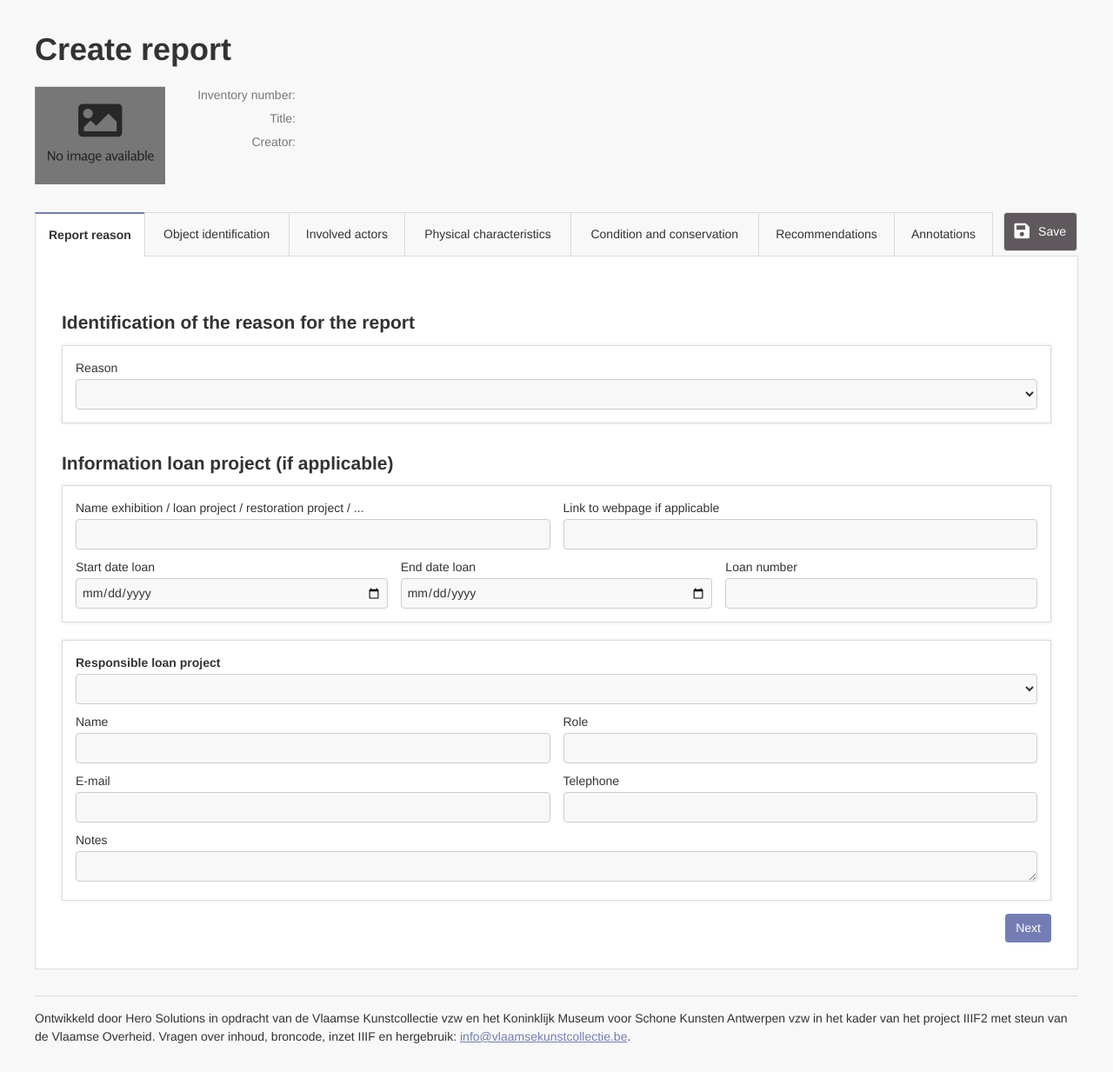
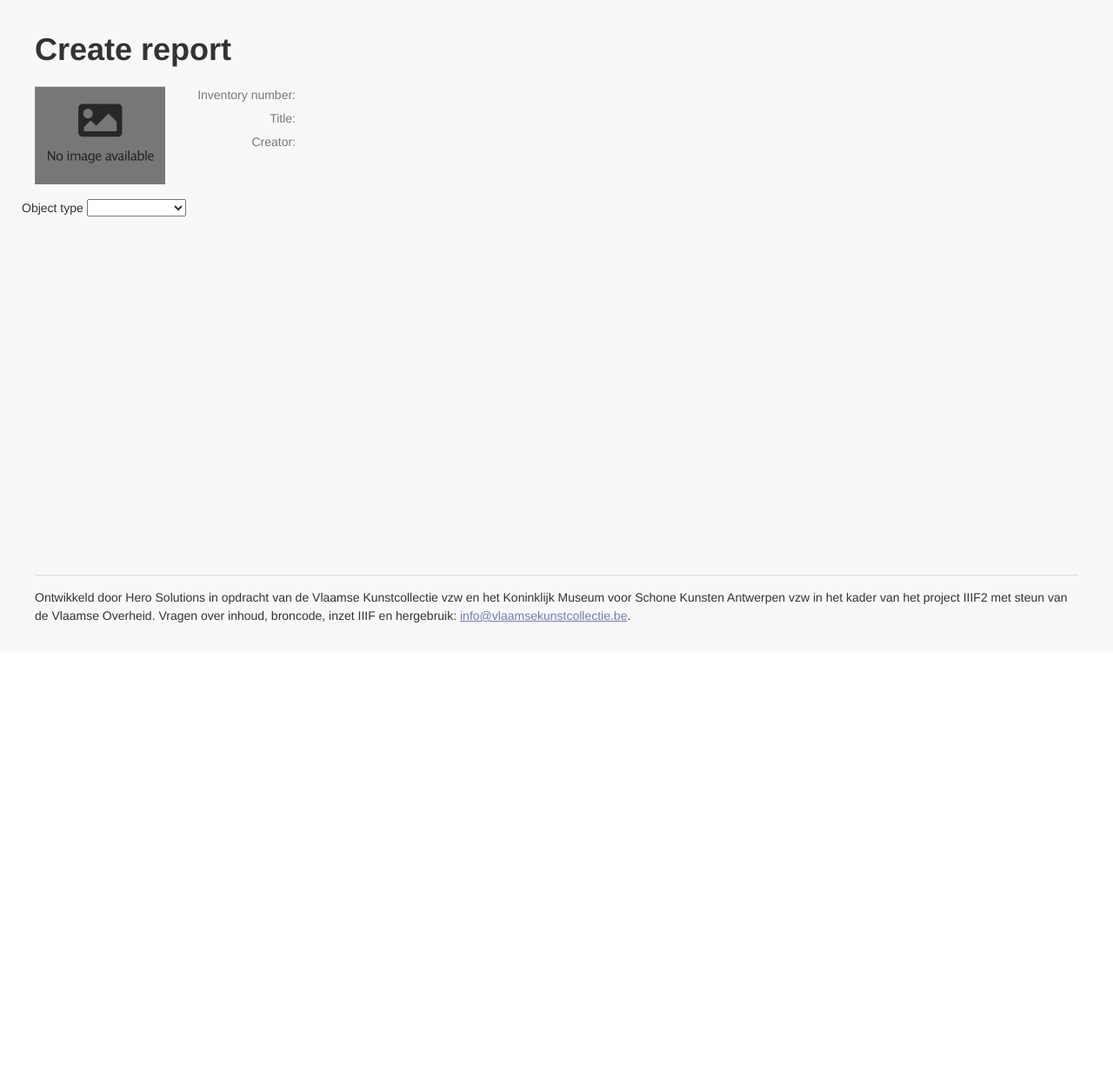
Before and after one commit to VlaamseKunstcollectie/iiif-condition-reports, a Symfony app: template templates/report.html.twig in a window 1280 px wide. Shown: the part 51-1284 px from the top of the page at 87% size. After the commit the page ends 767 px from the top, so only its background shows below. Run offline with Twig, Linux system fonts and the light colour scheme; the template is opened without the code that fills it, so the values that code supplies are empty; some libraries are stand-ins or nearby versions.

Commit message:
Forces selection of object type at start of report, renames socket to pedestal

```diff
--- a/templates/annotate.html.twig
+++ b/templates/annotate.html.twig
@@ -463,6 +463,7 @@
             }
             document.getElementById("annotation_data").value = JSON.stringify(annotations);
         });
+        document.getElementById("object-type").selectedIndex = 0;
     {% else %}
         var cur = window.currentImage;
         {% for image in images %}
--- a/templates/condition.html.twig
+++ b/templates/condition.html.twig
@@ -15,7 +15,7 @@
 {% endfor %}
 
 {% set conservation_treatments = [ 'removing_dust', 'superficial_cleaning', 'insect_repellent_treatment', 'removing_mold_spores', 'reinforcing',
-                                    'regluing_loose_parts', 'fixating_loose_parts', 'stabilizing_socket', 'adding_protective_layer', 'adding_barcode', 'custom' ] %}
+                                    'regluing_loose_parts', 'fixating_loose_parts', 'stabilizing_pedestal', 'adding_protective_layer', 'adding_barcode', 'custom' ] %}
 {% set has_conservation_treatment = false %}
 {% for conservation_treatment in conservation_treatments %}
     {% if prefilled_data['conservation_treatment_' ~ conservation_treatment] is defined %}
--- a/templates/material_construction.html.twig
+++ b/templates/material_construction.html.twig
@@ -1,12 +1,12 @@
 {% set materials = [ 'stone', 'metal', 'glass', 'ceramic', 'plaster', 'textile', 'paper', 'wood', 'plastic', 'custom' ] %}
 {% set has_material = false %}
-{% set has_socket = false %}
+{% set has_pedestal = false %}
 {% for material in materials %}
     {% if prefilled_data['material_' ~ material] is defined %}
         {% set has_material = true %}
     {% endif %}
-    {% if prefilled_data['socket_' ~ material] is defined %}
-        {% set has_socket = true %}
+    {% if prefilled_data['pedestal_' ~ material] is defined %}
+        {% set has_pedestal = true %}
     {% endif %}
 {% endfor %}
 
@@ -20,26 +20,26 @@
 
 {% set connections = [ 'not_applicable', 'welded', 'soldered', 'dived_wood', 'glue', 'screws', 'nails', 'bolts', 'custom' ] %}
 {% set has_connection_work = false %}
-{% set has_connection_socket = false %}
+{% set has_connection_pedestal = false %}
 {% for connection in connections %}
     {% if prefilled_data['connections_work_' ~ connection] is defined %}
         {% set has_connection_work = true %}
     {% endif %}
-    {% if prefilled_data['connections_socket_' ~ connection] is defined %}
-        {% set has_connection_socket = true %}
+    {% if prefilled_data['connections_pedestal_' ~ connection] is defined %}
+        {% set has_connection_pedestal = true %}
     {% endif %}
 {% endfor %}
 
-{% if not readonly or has_material or has_socket or prefilled_data.material_specification is defined or has_finishing_layer or prefilled_data.finishing_layer_specification is defined or prefilled_data.material_production is defined or prefilled_data.form_relief is defined or prefilled_data.form_full_plastic is defined or prefilled_data.form_custom is defined or prefilled_data.construction_work_number_of_parts is defined or prefilled_data.construction_work_loose is defined or prefilled_data.construction_work_fixed is defined or prefilled_data.construction_work_custom is defined or prefilled_data.construction_socket_loose is defined or prefilled_data.construction_socket_fixed is defined or prefilled_data.construction_socket_original is defined or prefilled_data.construction_socket_not_original is defined or prefilled_data.construction_socket_custom is defined or has_connection_work or has_connection_socket %}
+{% if not readonly or has_material or has_pedestal or prefilled_data.material_specification is defined or has_finishing_layer or prefilled_data.finishing_layer_specification is defined or prefilled_data.material_production is defined or prefilled_data.form_relief is defined or prefilled_data.form_full_plastic is defined or prefilled_data.form_custom is defined or prefilled_data.construction_work_number_of_parts is defined or prefilled_data.construction_work_loose is defined or prefilled_data.construction_work_fixed is defined or prefilled_data.construction_work_custom is defined or prefilled_data.construction_pedestal_loose is defined or prefilled_data.construction_pedestal_fixed is defined or prefilled_data.construction_pedestal_original is defined or prefilled_data.construction_pedestal_not_original is defined or prefilled_data.construction_pedestal_custom is defined or has_connection_work or has_connection_pedestal %}
 <div id="material-form"{% if not readonly %} class="form-tab"{% endif %}>
 
-    {% if not readonly or has_material or has_socket or prefilled_data.material_specification is defined or has_finishing_layer or prefilled_data.finishing_layer_specification is defined or prefilled_data.material_production is defined %}
+    {% if not readonly or has_material or has_pedestal or prefilled_data.material_specification is defined or has_finishing_layer or prefilled_data.finishing_layer_specification is defined or prefilled_data.material_production is defined %}
         <div class="report-header">{{ 'Material type' | trans }}</div>
     {% endif %}
 
-    {% if not readonly or has_material or has_socket or prefilled_data.material_specification is defined %}
+    {% if not readonly or has_material or has_pedestal or prefilled_data.material_specification is defined %}
     <div class="form-group">
-        {% if not readonly or has_material or has_socket %}
+        {% if not readonly or has_material or has_pedestal %}
             <div class="form-subgroup report-row">
                 {% if not readonly or has_material %}
                     <div class="form-item report-column">
@@ -54,14 +54,14 @@
                     </div>
                 {% endif %}
 
-                {% if not readonly or has_socket %}
+                {% if not readonly or has_pedestal %}
                     <div class="form-item report-column">
-                        <div class="report-header-2">{{ 'Socket' | trans }}</div>
+                        <div class="report-header-2">{{ 'Pedestal' | trans }}</div>
                         {% for material in materials %}
                             {% if material == 'custom' %}
-                                <div class="form-checkbox-custom">{% include 'checkbox_custom.html.twig' with { 'name': 'socket_custom' } %}</div>
+                                <div class="form-checkbox-custom">{% include 'checkbox_custom.html.twig' with { 'name': 'pedestal_custom' } %}</div>
                             {% else %}
-                                <div class="form-checkbox">{% include 'checkbox.html.twig' with { 'name': 'socket_' ~ material, 'label': material | trans } %}</div>
+                                <div class="form-checkbox">{% include 'checkbox.html.twig' with { 'name': 'pedestal_' ~ material, 'label': material | trans } %}</div>
                             {% endif %}
                         {% endfor %}
                     </div>
@@ -130,10 +130,10 @@
 
     {% if not readonly or prefilled_data.construction_work_number_of_parts is defined
         or prefilled_data.construction_work_loose is defined or prefilled_data.construction_work_fixed is defined
-        or prefilled_data.construction_work_custom is defined or prefilled_data.construction_socket_loose is defined
-        or prefilled_data.construction_socket_fixed is defined or prefilled_data.construction_socket_original is defined
-        or prefilled_data.construction_socket_not_original is defined or prefilled_data.construction_socket_custom is defined %}
-        <div class="report-header">{{ 'Constrution/composition' | trans }}</div>
+        or prefilled_data.construction_work_custom is defined or prefilled_data.construction_pedestal_loose is defined
+        or prefilled_data.construction_pedestal_fixed is defined or prefilled_data.construction_pedestal_original is defined
+        or prefilled_data.construction_pedestal_not_original is defined or prefilled_data.construction_pedestal_custom is defined %}
+        <div class="report-header">{{ 'Construction / composition' | trans }}</div>
         <div class="form-group">
             <div class="form-subgroup report-row">
                 {% if not readonly or prefilled_data.construction_work_number_of_parts is defined
@@ -147,22 +147,22 @@
                         <div class="form-checkbox-custom">{% include 'checkbox_custom.html.twig' with { 'name': 'construction_work_custom', 'label': 'To be mounted with' | trans } %}</div>
                     </div>
                 {% endif %}
-                {% if not readonly or prefilled_data.construction_socket_loose is defined
-                    or prefilled_data.construction_socket_fixed is defined or prefilled_data.construction_socket_original is defined
-                    or prefilled_data.construction_socket_not_original is defined or prefilled_data.construction_socket_custom is defined %}
+                {% if not readonly or prefilled_data.construction_pedestal_loose is defined
+                    or prefilled_data.construction_pedestal_fixed is defined or prefilled_data.construction_pedestal_original is defined
+                    or prefilled_data.construction_pedestal_not_original is defined or prefilled_data.construction_pedestal_custom is defined %}
                     <div class="form-item report-column">
                         <div class="report-header-2">{{ 'Pedestal' | trans }}</div>
-                        <div class="form-checkbox">{% include 'checkbox.html.twig' with { 'name': 'construction_socket_loose', 'label': 'Loose' | trans } %}</div>
-                        <div class="form-checkbox">{% include 'checkbox.html.twig' with { 'name': 'construction_socket_fixed', 'label': 'Fixed' | trans } %}</div>
-                        <div class="form-checkbox">{% include 'checkbox.html.twig' with { 'name': 'construction_socket_original', 'label': 'Original' | trans } %}</div>
-                        <div class="form-checkbox">{% include 'checkbox.html.twig' with { 'name': 'construction_socket_not_original', 'label': 'Not original' | trans } %}</div>
+                        <div class="form-checkbox">{% include 'checkbox.html.twig' with { 'name': 'construction_pedestal_loose', 'label': 'Loose' | trans } %}</div>
+                        <div class="form-checkbox">{% include 'checkbox.html.twig' with { 'name': 'construction_pedestal_fixed', 'label': 'Fixed' | trans } %}</div>
+                        <div class="form-checkbox">{% include 'checkbox.html.twig' with { 'name': 'construction_pedestal_original', 'label': 'Original' | trans } %}</div>
+                        <div class="form-checkbox">{% include 'checkbox.html.twig' with { 'name': 'construction_pedestal_not_original', 'label': 'Not original' | trans } %}</div>
                     </div>
                 {% endif %}
             </div>
         </div>
     {% endif %}
 
-    {% if not readonly or has_connection_work or has_connection_socket %}
+    {% if not readonly or has_connection_work or has_connection_pedestal %}
         <div class="report-header">{{ 'Connections' | trans }}</div>
         <div class="form-group">
             <div class="form-subgroup report-row">
@@ -178,14 +178,14 @@
                         {% endfor %}
                     </div>
                 {% endif %}
-                {% if not readonly or has_connection_socket %}
+                {% if not readonly or has_connection_pedestal %}
                     <div class="form-item report-column">
                         <div class="report-header-2">{{ 'Between sculpture and pedestal' | trans }}</div>
                         {% for connection in connections %}
                             {% if connection == 'custom' %}
-                                <div class="form-checkbox-custom">{% include 'checkbox_custom.html.twig' with { 'name': 'connections_socket_custom' } %}</div>
+                                <div class="form-checkbox-custom">{% include 'checkbox_custom.html.twig' with { 'name': 'connections_pedestal_custom' } %}</div>
                             {% else %}
-                                <div class="form-checkbox">{% include 'checkbox.html.twig' with { 'name': 'connections_socket_' ~ connection, 'label': connection | trans } %}</div>
+                                <div class="form-checkbox">{% include 'checkbox.html.twig' with { 'name': 'connections_pedestal_' ~ connection, 'label': connection | trans } %}</div>
                             {% endif %}
                         {% endfor %}
                     </div>
--- a/templates/report.html.twig
+++ b/templates/report.html.twig
@@ -65,6 +65,18 @@
                 highlightButton.classList.remove("inactive");
                 highlightButton.classList.add("active");
             }
+
+            function toggleObjectTypeField(hideId, showId) {
+                var hideObj = document.getElementById(hideId);
+                hideObj.disabled = true;
+                hideObj.style.display = 'none';
+                hideObj.removeAttribute('name');
+                var showObj = document.getElementById(showId);
+                showObj.disabled = false;
+                showObj.style.display = 'inline';
+                showObj.name = "object_type";
+                showObj.focus();
+            }
         </script>
 
         <form action="{{ path('save') }}" method="POST">
@@ -103,7 +115,16 @@
                     </div>
                 </div>
             </div>
-            <div id="wrap">
+            <label for="object-type">{{ 'Object type' | trans }}</label>
+            <select id="object-type" name="object_type" onchange="if(this.options[this.selectedIndex].value === 'customOption') { toggleObjectTypeField('object-type', 'object-type-custom'); } else if(this.selectedIndex > 0) { document.getElementById('wrap').style.display = 'block'; }">
+                <option value="" selected="selected"></option>
+                <option value="Painting">{{ 'Painting' | trans }}</option>
+                <option value="Work on paper">{{ 'Work on paper' | trans }}</option>
+                <option value="Sculpture">{{ 'Sculpture' | trans }}</option>
+                <option value="customOption">{{ 'Other' | trans }}</option>
+            </select>
+            <input type="text" id="object-type-custom" placeholder="{{ 'Fill in another object type ...' | trans }}" style="display: none;" disabled="disabled" onblur="if(this.value === ''){ toggleField('object-type-custom', 'object-type', false); document.getElementById('object-type').selectedIndex = 0; } else { document.getElementById('wrap').style.display = 'block'; }">
+            <div id="wrap" style="display: none;">
                 <div id="report-navigation">
                     <button id="reason-form-button" class="active" type="button" onclick="showDiv('reason-form')" title="{{ 'Report reason' | trans }}">{{ 'Report reason' | trans }}</button>
                     <button id="basic-info-form-button" class="inactive" type="button" onclick="showDiv('basic-info-form')" title="{{ 'Object identification' | trans }}">{{ 'Object identification' | trans }}</button>
--- a/translations/messages.en.yaml
+++ b/translations/messages.en.yaml
@@ -71,7 +71,7 @@
 reinforcing: Reinforcing
 regluing_loose_parts: Regluing loose parts
 fixating_loose_parts: Fixating loose parts
-stabilizing_socket: Stabilizing socket
+stabilizing_pedestal: Stabilizing pedestal
 adding_protective_layer: Adding protective layer
 adding_barcode: Adding barcode
 
```
Also changed, not shown: translations/messages.nl.yaml (+6 -1 lines).
